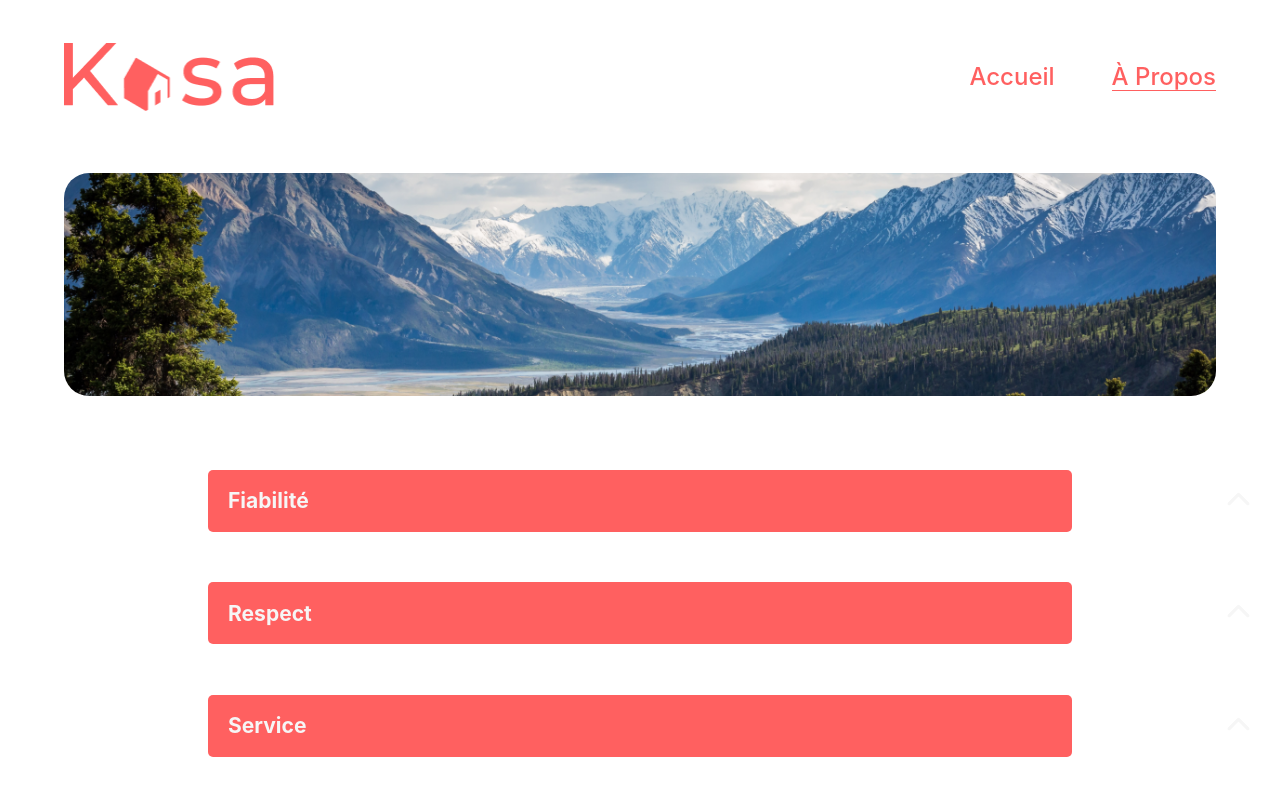
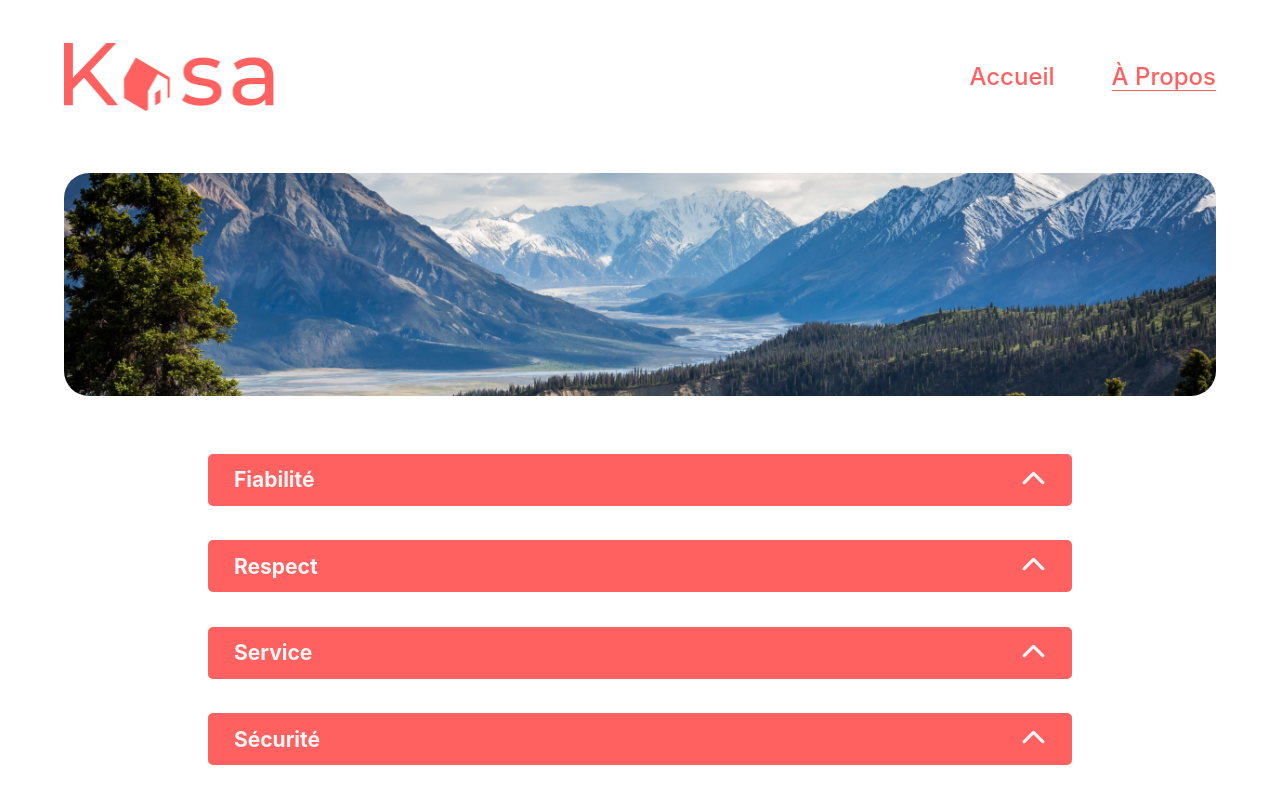
Before and after one commit to SamySIDHOUM/Kasa, a React (Create React App) app: page /about in a window 1280 px wide. Shown: the top 800 px of the page. Built offline with nearby package versions, Linux system fonts and the light colour scheme.

Commit message:
Ajustement du code

```diff
--- a/src/styles/_collapse.scss
+++ b/src/styles/_collapse.scss
@@ -1,28 +1,25 @@
 .collapse {
   background-color: #FF6060;
-  border-radius: 5px;
   cursor: pointer;
-  margin-bottom: 16px;
-  margin-top: 16px;
   max-height: 150px;
 
   .custom {
     display: flex;
-    flex-direction: row;
     justify-content: space-between;
     align-items: center;
-    padding: 5px 20px;
     height: 52px;
-    width: 1023px;
     border-radius: 5px;
     color: #F6F6F6;
 
     h3 {
-      margin: 0;
+      margin-left: 3%;
+      width: 50%;
     }
 
     .arrow {
+      //width: 5%;
       font-size: 25px;
+      margin-right: 3%;
       transition: transform 0.3s ease-in-out;
     }
   }
@@ -30,13 +27,10 @@
   .content {
     background-color: #F6F6F6;
     color: #FF6060;
-    padding: 20px;
     margin-top: 0;
     border-radius: 5px;
     display: none;
     font-weight: 400;
-    //height: 52px;
-    width: 1023px;
   }
 
   &.expanded {
```
